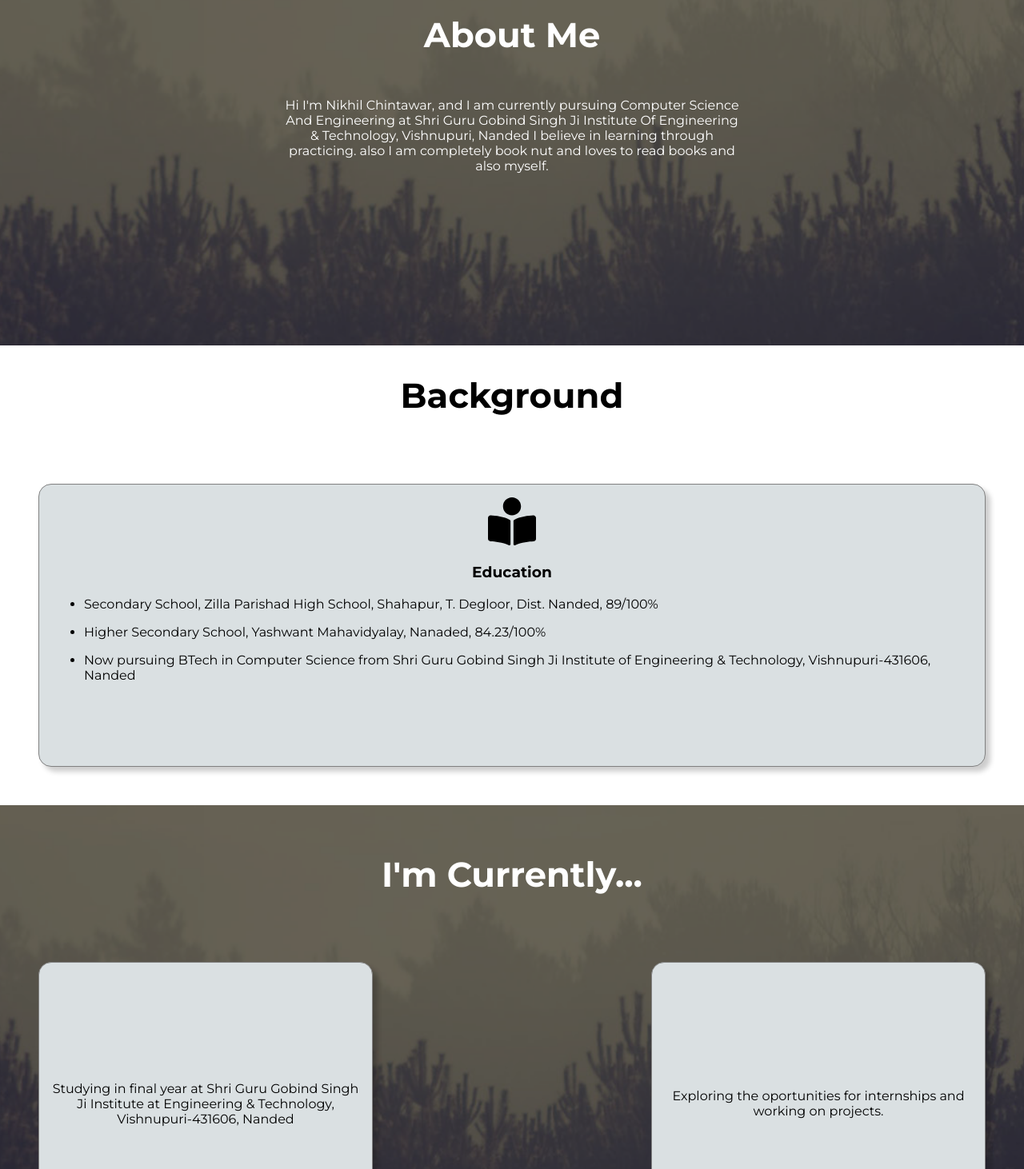
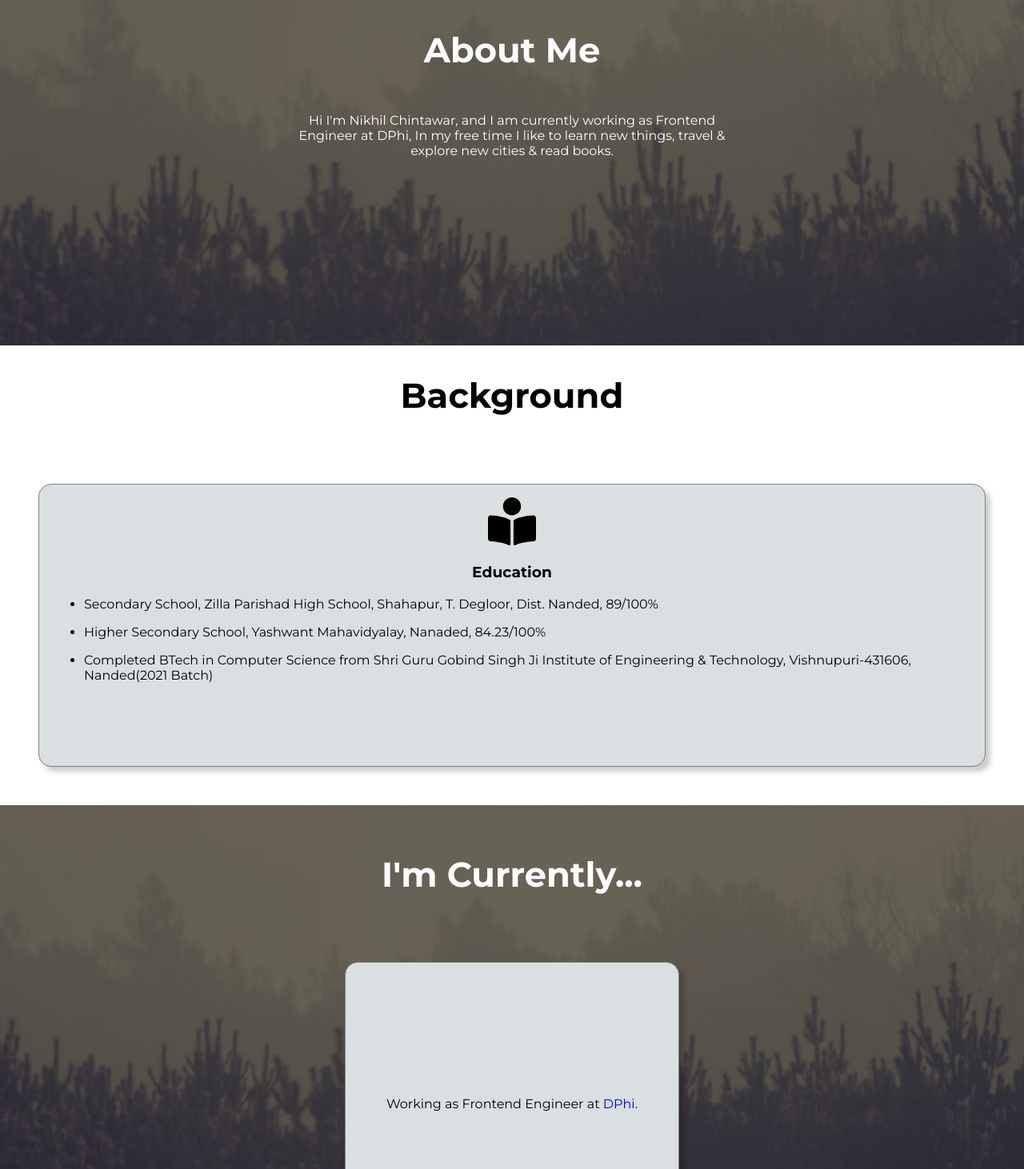
Before and after one commit to nikhilchintawar/nikhilchintawar.github.io, a React (Create React App) app: page / in a window 1280 px wide. Shown: the part 1168-2630 px from the top of the page at 80% size. Built offline with nearby package versions, Linux system fonts and the light colour scheme.

Commit message:
Update info & styles

```diff
--- a/src/components/about-me/AboutMe.js
+++ b/src/components/about-me/AboutMe.js
@@ -1,18 +1,25 @@
-import React from 'react';
+import React from "react";
 import ProfileImage from "./../../assets/nc.jpg";
 
 import "./about-me.styles.css";
 
-const AboutMe = ({id}) => {
+const AboutMe = ({ id }) => {
   return (
-        <div className="about-me" id={id} >
+    <div className="about-me" id={id}>
       <div className="about-me-section">
-                <img className="profile-image" src={ProfileImage} alt="Nikhil Chintawar" width="200" />
+        <img
+          className="profile-image"
+          src={ProfileImage}
+          alt="Nikhil Chintawar"
+          width="200"
+          loading="lazy"
+        />
         <h2>About Me</h2>
-                <p className="description">Hi I'm Nikhil Chintawar, and I am currently pursuing Computer Science And Engineering at
-                    Shri Guru Gobind Singh Ji Institute Of Engineering & Technology, Vishnupuri, Nanded
-                    I believe in learning through practicing. also I am completely book nut and loves to read books
-                and also myself.</p>
+        <p className="description">
+          Hi I'm Nikhil Chintawar, and I am currently working as Frontend
+          Engineer at DPhi, In my free time I like to learn new things, travel &
+          explore new cities & read books.
+        </p>
       </div>
     </div>
   );
--- a/src/components/background/backgroundInfo.js
+++ b/src/components/background/backgroundInfo.js
@@ -1,5 +1,5 @@
 export const education = [
-    "Secondary School, Zilla Parishad High School, Shahapur, T. Degloor, Dist. Nanded, 89/100%",
-    "Higher Secondary School, Yashwant Mahavidyalay, Nanaded, 84.23/100%",
-    "Now pursuing BTech in Computer Science from Shri Guru Gobind Singh Ji Institute of Engineering & Technology, Vishnupuri-431606, Nanded"
-]
+  "Secondary School, Zilla Parishad High School, Shahapur, T. Degloor, Dist. Nanded, 89/100%",
+  "Higher Secondary School, Yashwant Mahavidyalay, Nanaded, 84.23/100%",
+  "Completed BTech in Computer Science from Shri Guru Gobind Singh Ji Institute of Engineering & Technology, Vishnupuri-431606, Nanded(2021 Batch)",
+];
--- a/src/components/card/info.js
+++ b/src/components/card/info.js
@@ -1,18 +1,17 @@
 export const reactProject1 = [
-    "This react project I created to learn the various react concepts",
-    "This is an ecommernce website which sells the cloth",
-    "I implemented this project using react and redux",
-    "The shop data is stored in the firebase.",
-    "Also authentication is done using the firebase.",
-    "The payment gateway is implemented using stripe.",
-    "checkout the code and website here:"
-]
+  "Started react version of the project from scratch",
+  "Did the setup for development",
+  "80% of the frontend created by me & deployed in production",
+  "Interacted with design & marketing team for improvements in design & flow",
+  "Created internal library of common components & documented using storybook",
+  "Checkout website here",
+];
 
 export const reactProject2 = [
-    "This is the full stack project which i implemented using the mongoDB, Express, React, Node (MERN) stack",
-    "This is shop which helps farmers to sell their vegetables and grains directly to the customer.",
-    "In this app farmer can register as an admin and sell his own products to customers.",
-    "This app is completely implemented using the hooks",
-    "The payment gateway is implemented using stripe",
-    "checkout the code and website here:"
-]
+  "Involved in the product discussion from the ideation phase",
+  "90% of the frontend created by me",
+  "Created deployment scripts & deployed in production",
+  "Created yarn monorepo workspace for better code sharing",
+  "Created internal library of common components & documented using storybook",
+  "Checkout website here",
+];
--- a/src/components/currently/Currently.js
+++ b/src/components/currently/Currently.js
@@ -1,20 +1,25 @@
-import React from 'react';
+import React from "react";
 
 import "./currently.styles.css";
-import CurrentlyCard from './CurrentlyCard';
-
 
 const Currently = () => {
   return (
     <div className="currently">
       <h2>I'm Currently...</h2>
       <div className="currently-info">
-                <CurrentlyCard
-                    currentInfo="Studying in final year at Shri Guru Gobind Singh Ji Institute at Engineering & Technology, Vishnupuri-431606, Nanded"
-                />
-                <CurrentlyCard
-                    currentInfo="Exploring the oportunities for internships and working on projects."
-                />
+        <div className="card currently-card">
+          <p>
+            Working as Frontend Engineer at{" "}
+            <a
+              href="https://dphi.tech"
+              target="_blank"
+              rel="noopener noreferrer"
+            >
+              DPhi
+            </a>
+            .
+          </p>
+        </div>
       </div>
     </div>
   );
--- a/src/components/currently/currently.styles.css
+++ b/src/components/currently/currently.styles.css
@@ -5,7 +5,7 @@
 
 .currently-info{
     display: flex;
-    justify-content: space-between;
+    justify-content: center;
 }
 
 .currently-card{
--- a/src/components/experience/Experience.js
+++ b/src/components/experience/Experience.js
@@ -1,36 +1,43 @@
-import React from 'react';
-import {FaLaptopCode, FaGithub, FaArrowCircleRight} from "react-icons/fa";
-import { Link } from 'react-router-dom';
+import React from "react";
+import { FaLaptopCode, FaArrowCircleRight } from "react-icons/fa";
+import { MdLanguage } from "react-icons/md";
 
 import "./experience.styles.css";
-import Card from '../card/Card';
-import { reactProject1, reactProject2 } from '../card/info';
+import Card from "../card/Card";
+import { reactProject1, reactProject2 } from "../card/info";
 
-const Experience = ({id}) => {
+const Experience = ({ id }) => {
   return (
     <div id={id}>
       <h2>Experience</h2>
       <div className="experience">
         <Card
           favicon={<FaLaptopCode size={60} />}
-                    title="Crown Clothing"
+          title="DPhi"
           info={reactProject1}
-                    href="https://github.com/nikhilchintawar/crown-clothing"
-                    linkText={<FaGithub size={50} />}
+          href="https://dphi.tech/"
+          linkText={<MdLanguage size={50} />}
         />
         <Card
           favicon={<FaLaptopCode size={60} />}
-                    title="Shetkari Shop"
+          title="Skillspace.ai"
           info={reactProject2}
-                    href="https://github.com/nikhilchintawar/crown-clothing"
-                    linkText={<FaGithub size={50} />}
+          href="https://skillspace.ai/"
+          linkText={<MdLanguage size={50} />}
         />
       </div>
       <div className="project-link">
-                <Link to='/projects' className="link-text">
-                    checkout all projects source code and live website here.
-                    <span className="circle-icon"><FaArrowCircleRight size={25} /></span>
-                </Link>
+        <a
+          href="https://github.com/nikhilchintawar"
+          target="_blank"
+          rel="noopener noreferrer"
+          className="link-text"
+        >
+          checkout all my projects here.
+          <span className="circle-icon">
+            <FaArrowCircleRight size={25} />
+          </span>
+        </a>
       </div>
     </div>
   );
--- a/src/components/header/header.styles.css
+++ b/src/components/header/header.styles.css
@@ -4,7 +4,6 @@
     display: flex;
     justify-content: space-between;
     font-weight: bolder;
-    background-color: #808080;
     position: fixed;
     z-index: 10;
 }
--- a/src/components/home/Home.js
+++ b/src/components/home/Home.js
@@ -1,34 +1,54 @@
-import React from 'react';
-import {FaLinkedin, FaGithub, FaTwitterSquare} from "react-icons/fa";
+import React from "react";
+import { FaLinkedin, FaGithub, FaTwitterSquare } from "react-icons/fa";
 import Typewriter from "typewriter-effect";
 
-import "./home.styles.css"
-import { Link } from 'react-router-dom';
+import "./home.styles.css";
 
-const Home = ({id}) => {
-
+const Home = ({ id }) => {
   return (
-        <div className="home" id={id} >
+    <div className="home" id={id}>
       <div className="home-content">
-                <h1>I'm Nikhil Chintawar</h1>
+        <h1>Hi, I'm Nikhil Chintawar</h1>
         <span className="subtitle">
           <Typewriter
             options={{
-                            strings: ["Full Stack Developer", "Computer Science Student"],
+              strings: ["Frontend Engineer", "Computer Science Student"],
               autoStart: true,
-                            loop: true
+              loop: true,
             }}
           />
         </span>
-                <a className="resume-link" href="https://drive.google.com/file/d/1jxrnqMhtn1qvU4iH0jQ8Jn_VlR2MFa_Q/view" target="_blank" rel="noopener noreferrer">RESUME</a>
+        <a
+          className="resume-link"
+          href="https://drive.google.com/file/d/1jxrnqMhtn1qvU4iH0jQ8Jn_VlR2MFa_Q/view"
+          target="_blank"
+          rel="noopener noreferrer"
+        >
+          RESUME
+        </a>
         <span className="links">
-                    <a target="_blank" rel="noopener noreferrer" title="Linkedin" href="https://www.linkedin.com/in/nikhilchintawar/">
+          <a
+            target="_blank"
+            rel="noopener noreferrer"
+            title="Linkedin"
+            href="https://www.linkedin.com/in/nikhilchintawar/"
+          >
             <FaLinkedin />
           </a>
-                    <a target="_blank" rel="noopener noreferrer" title="Github" href="https://github.com/nikhilchintawar">
+          <a
+            target="_blank"
+            rel="noopener noreferrer"
+            title="Github"
+            href="https://github.com/nikhilchintawar"
+          >
             <FaGithub />
           </a>
-                    <a target="_blank" rel="noopener noreferrer" title="Twitter" href="https://twitter.com/itsChintawar">
+          <a
+            target="_blank"
+            rel="noopener noreferrer"
+            title="Twitter"
+            href="https://twitter.com/itsChintawar"
+          >
             <FaTwitterSquare />
           </a>
         </span>
```
Also changed, not shown: src/components/background/Background.js (+5 -5 lines), src/components/currently/CurrentlyCard.js (+7 -7 lines), src/components/header/Header.js (+24 -27 lines). Lines whose indentation alone changed are shown as unchanged.
